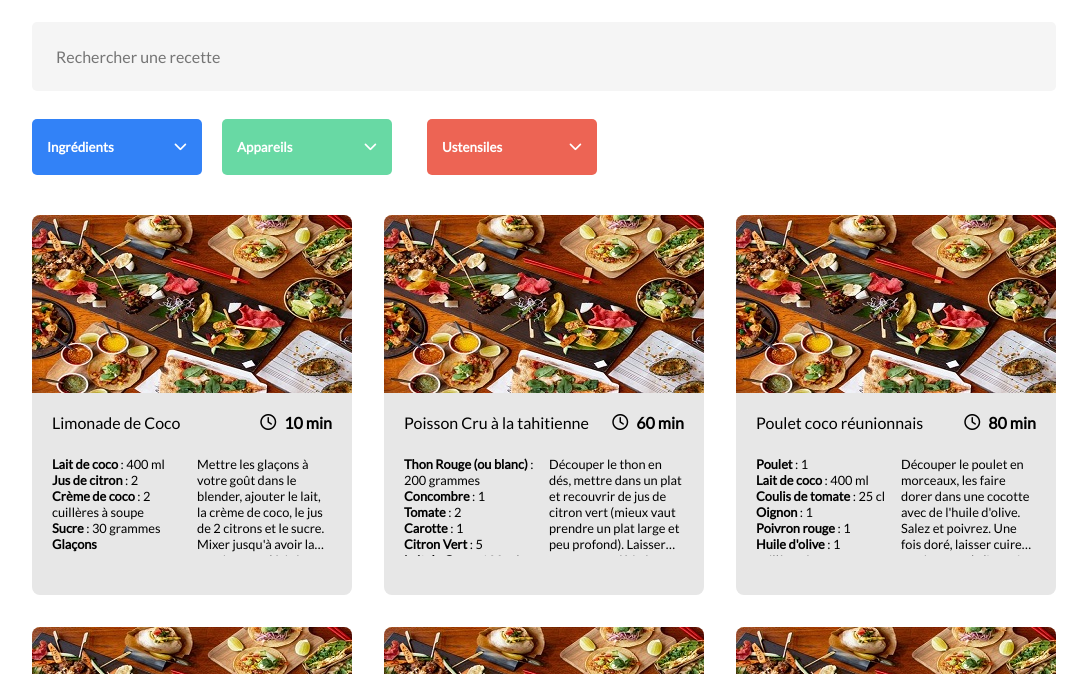
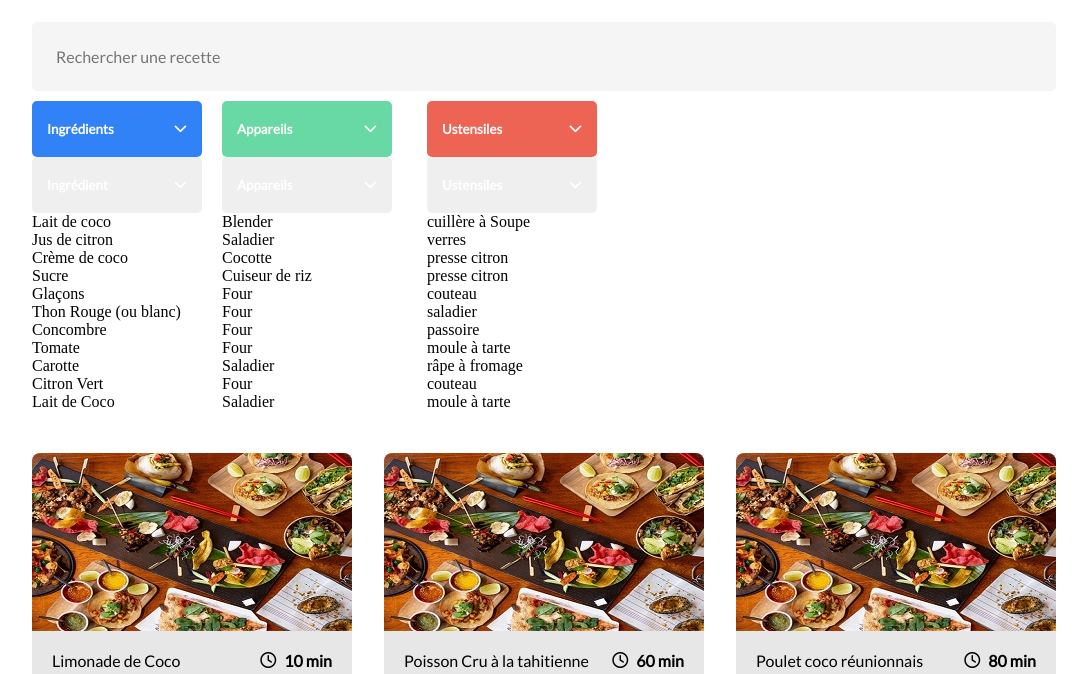
Before and after one commit to michelre/LesPetitsPlats-P7, a plain HTML site: page index.html in a window 1280 px wide. Shown: the part 126-800 px from the top of the page, without its empty margins (96-1183 px from the left). Drawn offline with Linux system fonts and the light colour scheme.

Commit message:
Listboxs : Init composant Select. Récupération des datas fonctionnelle + Affichage et suppression Tags fonctionnelle

```diff
--- a/css/style.css
+++ b/css/style.css
@@ -54,7 +54,7 @@ main {
     background: none;
     border: none;
     outline: none;
-  }
+}
 
 #searchBar-btn:hover {
     cursor: pointer;
@@ -66,7 +66,8 @@ main {
     align-items: center;
     padding: 5px 10px;
     border-radius: 5px;
-    color: white;
+    list-style: none;
+    /*color: white;*/
 }
 
 #listboxs {
@@ -104,11 +105,11 @@ main {
     background-color: #3282F7;
 }
 
-#listboxs button[data-tag-type="appliance"], .tag[data-tag-type="appliance"]{
+#listboxs button[data-tag-type="appliance"], .tag[data-tag-type="appliance"] {
     background-color: #68D9A4;
 }
 
-#listboxs button[data-tag-type="ustensils"], .tag[data-tag-type="ustensils"]{
+#listboxs button[data-tag-type="ustensils"], .tag[data-tag-type="ustensils"] {
     background-color: #ED6454;
 }
 
@@ -125,7 +126,6 @@ main {
     font-size: 1em;
     font-weight: 700;
 }
-
 
 
 /* CARD RECETTE */
@@ -234,6 +234,7 @@ main {
     font-weight: bold;
     padding-right: 5px;
 }
+
 .card-ingredient span {
     font-weight: normal;
 }
@@ -250,7 +251,9 @@ main {
     -webkit-box-orient: vertical;
 }
 
-
-
-
-/* TEST COMPORTEMENT LISTBOX */
+.tri-ingredients ul, .tri-appareils ul, .tri-ustensiles ul {
+    padding: 0;
+    list-style: none;
+    height: 200px;
+    overflow: scroll;
+}
--- a/index.html
+++ b/index.html
@@ -30,7 +30,7 @@
         </div>
 
         <!-- Tags -->
-        <div class="tags">test</div>
+        <ul class="tags"></ul>
 
         <!-- Section regroupant les 3 sortes de tri -->
         <section id="listboxs">
@@ -67,53 +67,15 @@
         </section>
 
         <section id="cards-container">
-        <!-- Card Recette / A AJOUTER EN JS ULTERIEUREMENT -->
-
-        <!--
-        <article class="card" tabindex="0">
-            <a>
-                <div class="card-img">
-                    <img src="assets/card-test.jpg" alt="test card image">
-                </div>
-                <div class="card-body">
-                    <div class="card-header">
-                        <h2 class="card-title">Limonade de Coco</h2>
-                        <span class="card-time">
-                            <img src="assets/clock.svg" alt="test card clock">
-                            <p>10 min</p>
-                        </span>
-                    </div>
-                    <div class="card-main">
-                        <ul class="card-ingredientsList">
-                            <li class="card-ingredient">
-                                <p>Lait de coco: </p><span>40ml</span>
-                            </li>
-                            <li class="card-ingredient">
-                                <p>Jus de citron: </p><span>2</span>
-                            </li>
-                            <li class="card-ingredient">
-                                <p>Crème de coco: </p></span>2 cuillères à soupe</span>
-                            </li>
-                            <li class="card-ingredient">
-                                <p>Sucre: </p></span>30 grammes</span>
-                            </li>
-                        </ul>
-                        <p class="card-description">
-                            Mettre les glaçons à votre goût dans le blender, ajouter le lait, la crème de coco, le jus de 2 citrons et le sucre. Mixer jusqu'à avoir la consistence désirée
-                        </p>
-                    </div>
-                </div>
-            </a>
-        </article>
-        -->
-
+            <!-- Card Recette / A AJOUTER EN JS ULTERIEUREMENT -->
         </section>
 
 
     </main>
 
+    <script src="scripts/index.js" type="module"></script>
     <script src="scripts/factories/recipeFactory.js"></script>
-    <script src="scripts/index.js"></script>
+
 
 </body>
 </html>
--- /dev/null
+++ b/scripts/factories/Select.js
@@ -0,0 +1,46 @@
+class Select {
+    constructor(data, type, name, placeholder, onClickElement) {
+        this.data = data
+        this.type = type
+        this.name = name
+        this.placeholder = placeholder
+        this.onClickElement = onClickElement
+    }
+
+    render(){
+        const divSelect =document.createElement('div')
+        const button = document.createElement('button')
+        button.innerHTML = `<div>
+            <span>${this.name}</span>
+            <input type="text" placeholder="${this.placeholder}">
+        </div>
+        <i class="fa fa-solid fa-chevron-down"></i>`
+
+        const elements = document.createElement('ul')
+        this.data.forEach(element => {
+            const li = document.createElement('li')
+            li.innerText = element
+            elements.appendChild(li)
+
+            li.addEventListener('click', () => {
+                this.onClickElement(element)
+                console.log(element, this.type)
+            })
+        })
+        //elements.append(nodeElements)
+
+
+
+
+        button.addEventListener('click', () => {
+            console.log(this.type)
+        })
+
+        divSelect.appendChild(button)
+        divSelect.appendChild(elements)
+
+        return divSelect
+    }
+}
+
+export default Select
--- a/scripts/index.js
+++ b/scripts/index.js
@@ -1,3 +1,14 @@
+import Select from './factories/Select.js'
+
+/* REMI: Ajout des variables globales tout en haut pour faciliter le futur algo de recherche */
+// Déclaration des variables
+let recipes = []
+let selectedIngredients = []
+let selectedAppliances = []
+let selectedUstensiles = []
+
+const tags = document.querySelector('.tags')
+
 // Récupération des différentes recettes via un fetch
 async function getRecipes() {
     const res = await fetch("../data/recipes.json")
@@ -5,20 +16,23 @@ async function getRecipes() {
 }
 
 async function init() {
-    const recipes = await getRecipes();
-    displayRecipes(recipes);
-    console.log(recipes);
+    /* REMI: On peut stocker les recettes dans la variable globale prévue à cet effet */
+    recipes = await getRecipes();
+    /* REMI: Vu que recipes est une variable globale, pas besoin de la passer en paramètre à la fonction */
+    displayRecipes();
+    displayIngredientsSelect()
+    //TODO: A décommenter quand ingredient fonctionne
+    displayAppliancesSelect()
+    displayUstensilsSelect()
 };
 init();
 
-// Déclaration des variables
-let recipes = []
-
 // Déclaration des constantes
-const recipeSection = document.getElementById('cards-container');
+/* REMI: Duplication de la variable recipeSection non nécessaire ici de manière globale */
+//const recipeSection = document.getElementById('cards-container');
 
 // TEST - Affichage des Cards recette via la factory recipeFactory
-function displayRecipes(recipes) {
+function displayRecipes() {
     const recipeSection = document.getElementById('cards-container');
     recipeSection.innerHTML = ''
 
@@ -29,6 +43,94 @@ function displayRecipes(recipes) {
     })
 }
 
+function displayIngredientsSelect() {
+    const ingredients = recipes
+        .map(recipe =>
+            recipe.ingredients
+                .map(ingredient => ingredient.ingredient)
+        ).flat()
+    const select = new Select(
+        ingredients,
+        'ingredient',
+        'Ingrédient',
+        'Recherchez vos ingrédients',
+        (ingredient) => {
+            selectedIngredients.push(ingredient)
+            const listElement = document.createElement('li')
+            listElement.innerText = ingredient
+            tags.appendChild(listElement)
+            console.log(selectedIngredients)
+
+            listElement.addEventListener('click', () => {
+                selectedIngredients = selectedIngredients
+                    .filter(selectedIngredient => selectedIngredient !== ingredient)
+                listElement.remove()
+            })
+        }
+    )
+    const triIngredients = document.querySelector('.tri-ingredients')
+    triIngredients.appendChild(select.render())
+}
+
+function displayAppliancesSelect() {
+    const appliances = recipes.map(recipe => recipe.appliance)
+    const select = new Select(
+        appliances,
+        'appareil',
+        'Appareils',
+        'Recherchez vos appareils',
+        (appliance) => {
+            selectedAppliances.push(appliance)
+            const listElement = document.createElement('li')
+            listElement.innerText = appliance
+            tags.appendChild(listElement)
+            console.log(selectedAppliances)
+
+            listElement.addEventListener('click', () => {
+                selectedAppliances = selectedAppliances
+                    .filter(selectedAppliance => selectedAppliance !== appliance)
+                listElement.remove()
+            })
+        }
+    )
+    const triIngredients = document.querySelector('.tri-appareils')
+    triIngredients.appendChild(select.render())
+}
+
+function displayUstensilsSelect() {
+    const ustensils = recipes
+        .map(recipe => recipe.ustensils)
+        .flat()
+    const select = new Select(
+        ustensils,
+        'ustensil',
+        'Ustensiles',
+        'Recherchez vos ustensiles',
+        (ustensil) => {
+            selectedUstensiles.push(ustensil)
+            const listElement = document.createElement('li')
+            listElement.innerText = ustensil
+            tags.appendChild(listElement)
+            console.log(selectedUstensiles)
+
+            listElement.addEventListener('click', () => {
+                selectedUstensiles = selectedUstensiles
+                    .filter(selectedUstensil => selectedUstensil !== ustensil)
+                listElement.remove()
+            })
+        }
+    )
+    const triIngredients = document.querySelector('.tri-ustensiles')
+    triIngredients.appendChild(select.render())
+}
+
+/* REMI: Conseils:
+* 1. Faire un composant "Select" qui prend en paramètre les éléments (ingrédients / ustensils / appareils) à afficher
+* 2. Afficher les ingrédients / ustensils et appareils dans chacun des selects
+* 3. Rassembler les évènements dans une méthode propre à ce composant
+*   - Comme ci-dessous, au click sur le composant, l'ouvrir ou le fermer pour afficher ou cacher le contenu
+*   - Au click sur un élément de la liste remonter l'information de l'élément cliqué (on verra ça ensemble, c'est le plus chiant)
+*  */
 
 
 // TEST - ANIMATION AU CLIC LISTBOXS
@@ -37,12 +139,12 @@ function displayRecipes(recipes) {
 var bouton = document.querySelector('.tri-ingredients button');
 
 // Ajoute un écouteur d'événement pour détecter le clic sur le bouton
-bouton.addEventListener('click', function() {
+bouton.addEventListener('click', function () {
 
 // Récupère l'élément de la div parente du bouton
-var divParente = bouton.parentNode;
+    var divParente = bouton.parentNode;
 
 // Ajoute une classe à la div parente pour agrandir sa largeur et afficher l'input de recherche
-divParente.classList.toggle('ouvert');
+    divParente.classList.toggle('ouvert');
 
 });
```
